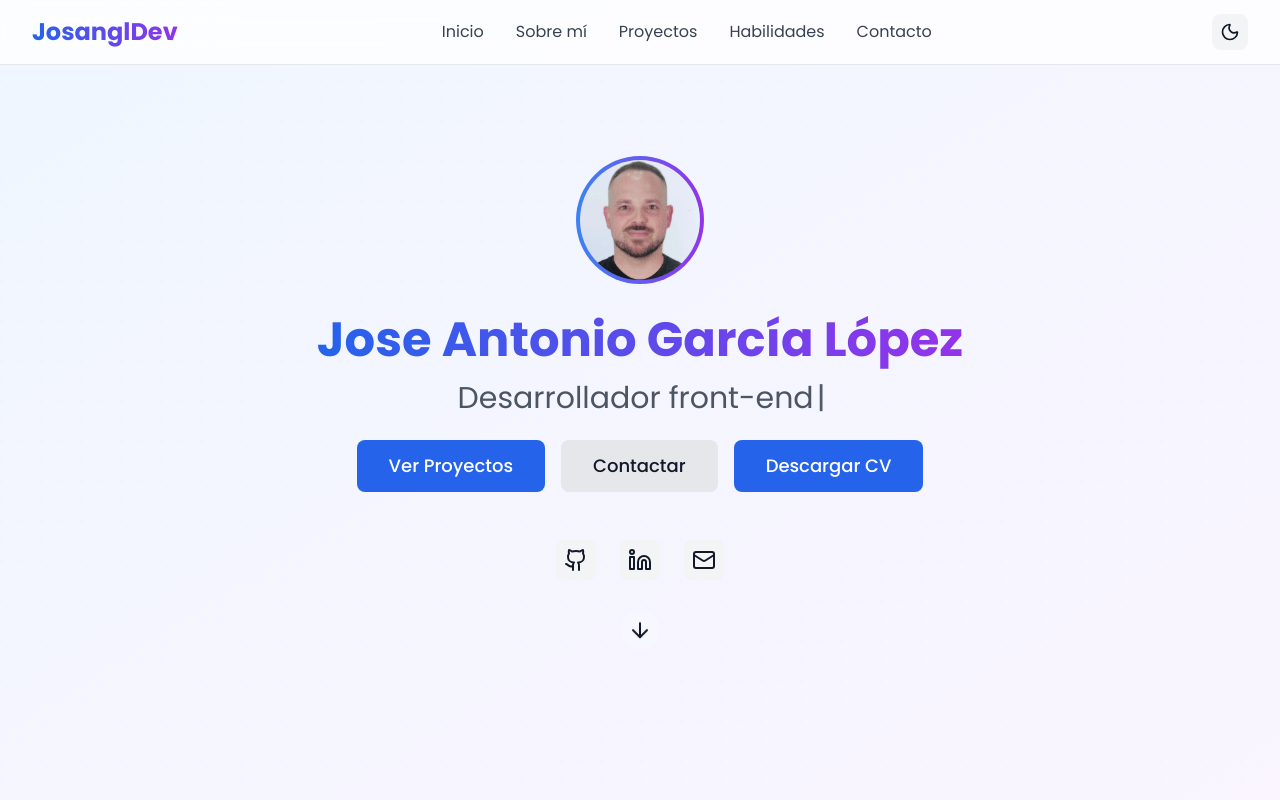
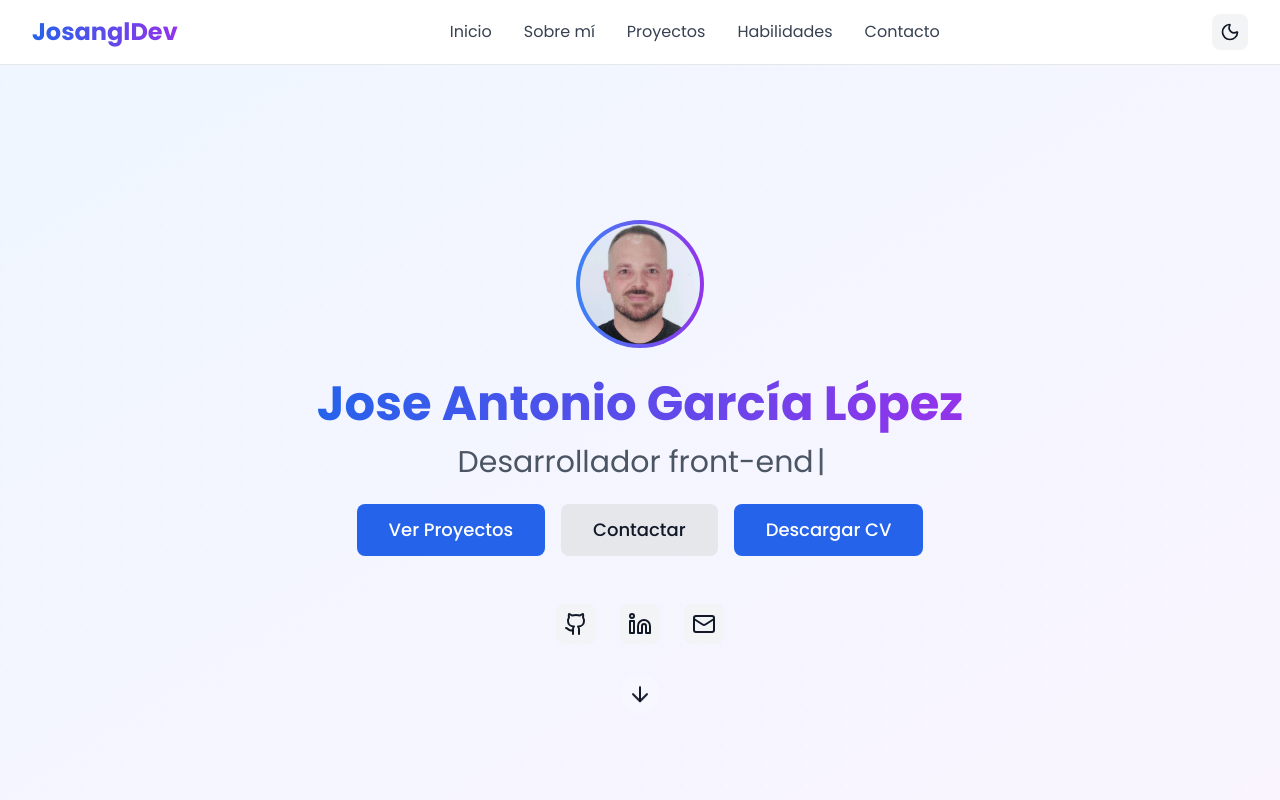
Before and after one commit to josangldev/Portfolio, a React (Vite) app: page / in a window 1280 px wide. Shown: the top 800 px of the page. Built offline with nearby package versions, Linux system fonts and the light colour scheme.

Commit message:
fix header

```diff
--- a/src/App.tsx
+++ b/src/App.tsx
@@ -10,7 +10,7 @@ function App() {
   return (
     <div className="App">
       <Header />
-      <main>
+      <main className="pt-16">
         <Hero />
         <About />
         <Projects />
--- a/src/components/Header.tsx
+++ b/src/components/Header.tsx
@@ -1,4 +1,4 @@
-import { useState, useEffect, useRef } from 'react';
+import { useState } from 'react';
 import { Menu, X, Sun, Moon, Globe } from 'lucide-react';
 import { useTheme } from '../hooks/useTheme';
 import { useLanguage } from '../hooks/useLanguage';
@@ -6,24 +6,9 @@ import { useTranslation } from 'react-i18next';
 
 const Header = () => {
   const [isMenuOpen, setIsMenuOpen] = useState(false);
-  const [isLanguageOpen, setIsLanguageOpen] = useState(false);
   const { isDark, toggleTheme } = useTheme();
   const { currentLanguage, changeLanguage } = useLanguage();
   const { t } = useTranslation();
-  const languageRef = useRef<HTMLDivElement>(null);
-
-  useEffect(() => {
-    const handleClickOutside = (event: MouseEvent) => {
-      if (languageRef.current && !languageRef.current.contains(event.target as Node)) {
-        setIsLanguageOpen(false);
-      }
-    };
-
-    document.addEventListener('mousedown', handleClickOutside);
-    return () => {
-      document.removeEventListener('mousedown', handleClickOutside);
-    };
-  }, []);
 
   const navItems = [
     { name: t('nav.home'), href: '#home' },
@@ -39,7 +24,7 @@ const Header = () => {
   ];
 
   return (
-    <header className="fixed top-0 left-0 right-0 z-50 bg-white/80 dark:bg-gray-900/80 backdrop-blur-md border-b border-gray-200 dark:border-gray-700">
+    <header className="fixed top-0 left-0 right-0 z-[9999] bg-white/80 dark:bg-gray-900/80 backdrop-blur-md border-b border-gray-200 dark:border-gray-700">
       <div className="container-main">
         <div className="flex justify-between items-center h-16">
           <div className="flex-shrink-0">
@@ -61,10 +46,6 @@ const Header = () => {
           </nav>
 
           <div className="flex items-center space-x-4">
-            <div className="relative" ref={languageRef}>
-              {/* Eliminado el botón de selección de idioma del header */}
-            </div>
-
             <button
               onClick={toggleTheme}
               className="icon-btn"
```
